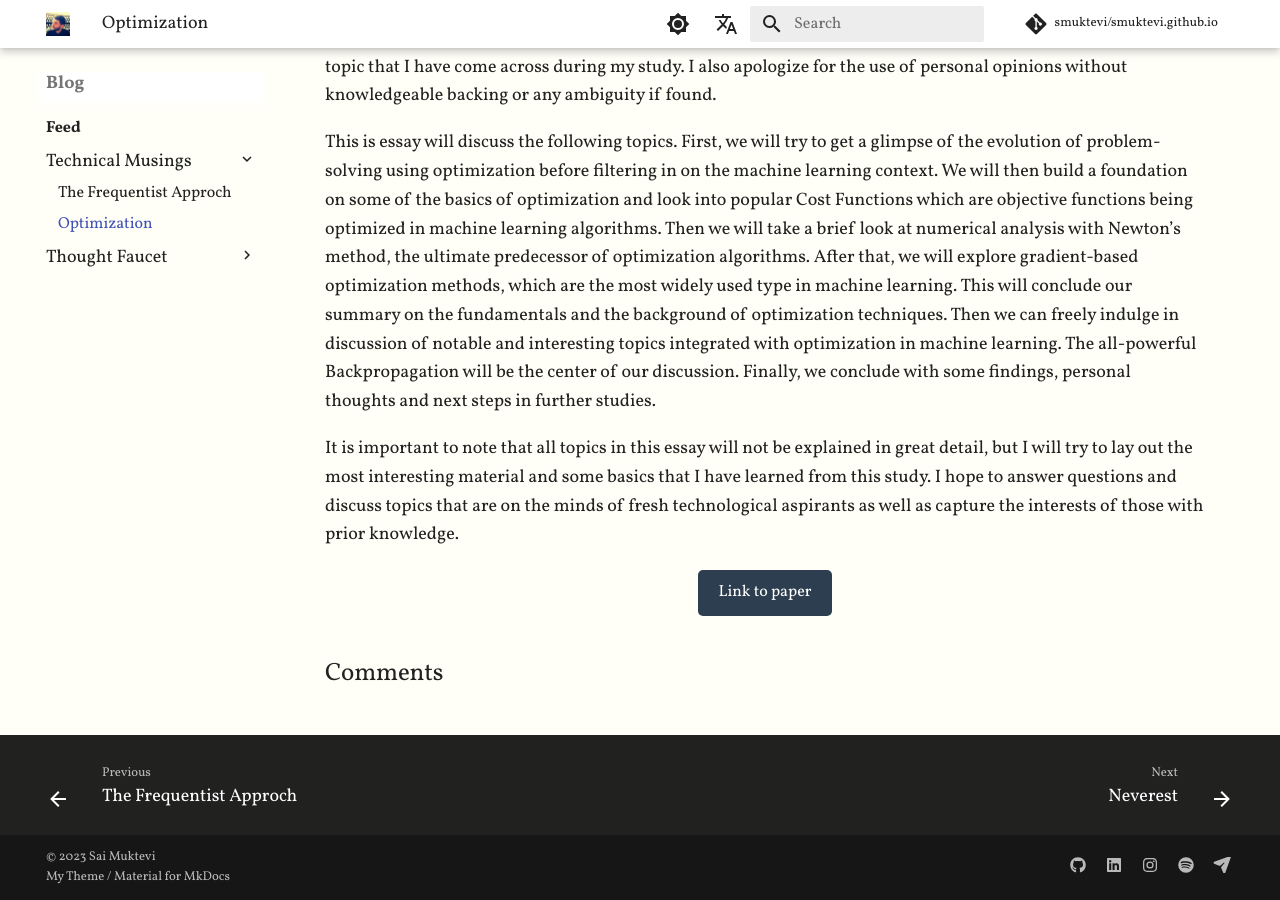
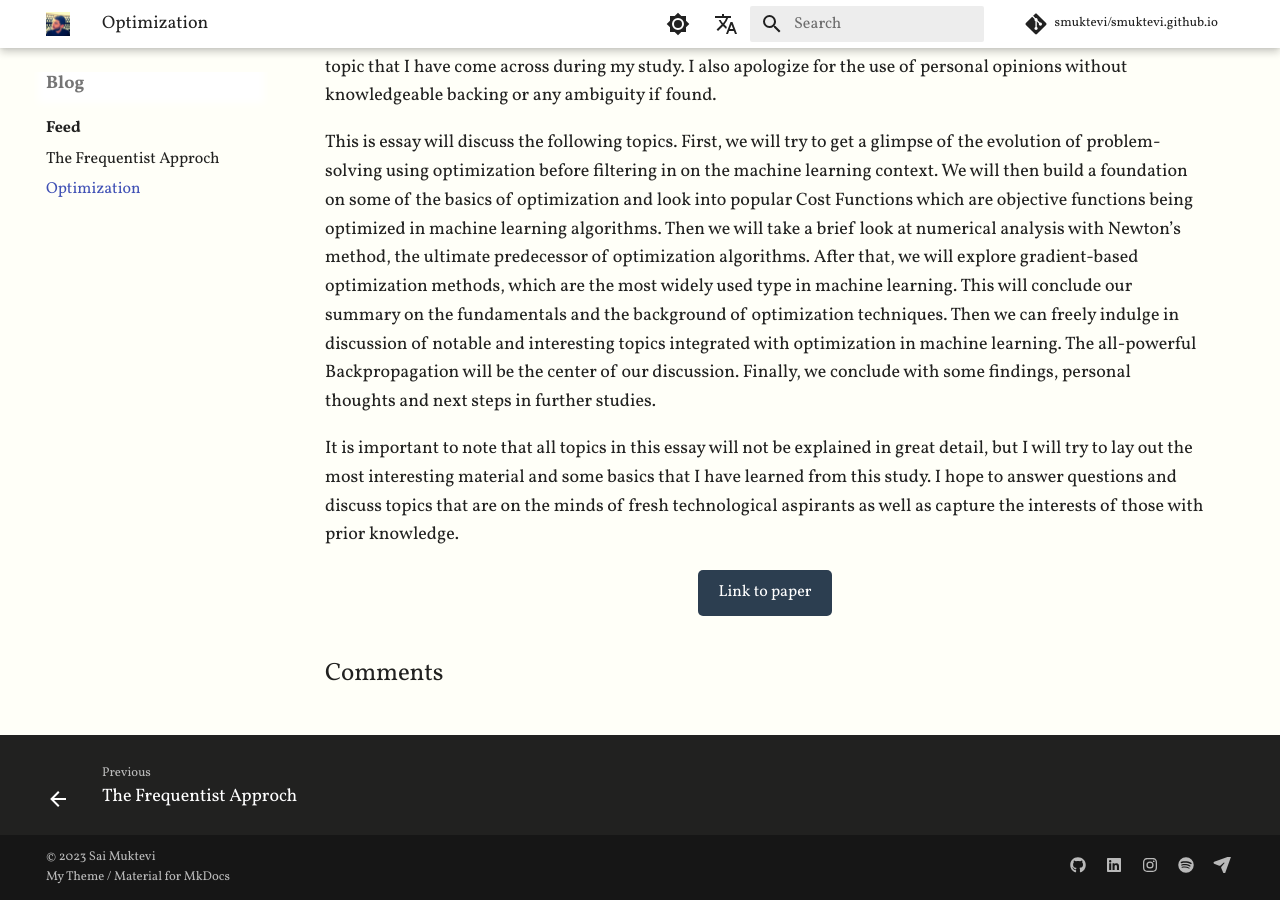
Before and after one commit to smuktevi/smuktevi.github.io, an MkDocs documentation site: the page built from docs/blog/posts/tech2_optimization.md, in a window 1280 px wide and 900 px high, scrolled down 1023 px. Built offline with MkDocs 1.6.1 and Material for MkDocs 9.7.7, drawn with Linux system fonts in a browser that asks for light colours; comment, search, counter and statistics services are not loaded.

Commit message:
removed stuff that wasn't reviewed

```diff
--- a/mkdocs.yml
+++ b/mkdocs.yml
@@ -142,7 +142,6 @@ plugins:
 markdown_extensions:
   - attr_list
 
-
 nav:
   - Hi: "index.md"
   - About: "about.md"
@@ -155,9 +154,5 @@ nav:
   - Blog:
     - Feed:
       - "blog/index.md"
-      - 'Technical Musings':
-        - 'The Frequentist Approch': blog/posts/tech3_frequentist.md
-        - Optimization: blog/posts/tech2_optimization.md
-      - 'Thought Faucet':
-        - Neverest: blog/posts/post1_everest.md
-        - Data See-ers: blog/posts/post2_dataSeers.md
+      - 'The Frequentist Approch': blog/posts/tech3_frequentist.md
+      - Optimization: blog/posts/tech2_optimization.md
```
Also changed, not shown: recycle/post1_everest.md (renamed from docs/blog/posts/post1_everest.md), recycle/post2_dataSeers.md (renamed from docs/blog/posts/post2_dataSeers.md), site/index.html, site/search/search_index.json, site/sitemap.xml, 1 other file.
